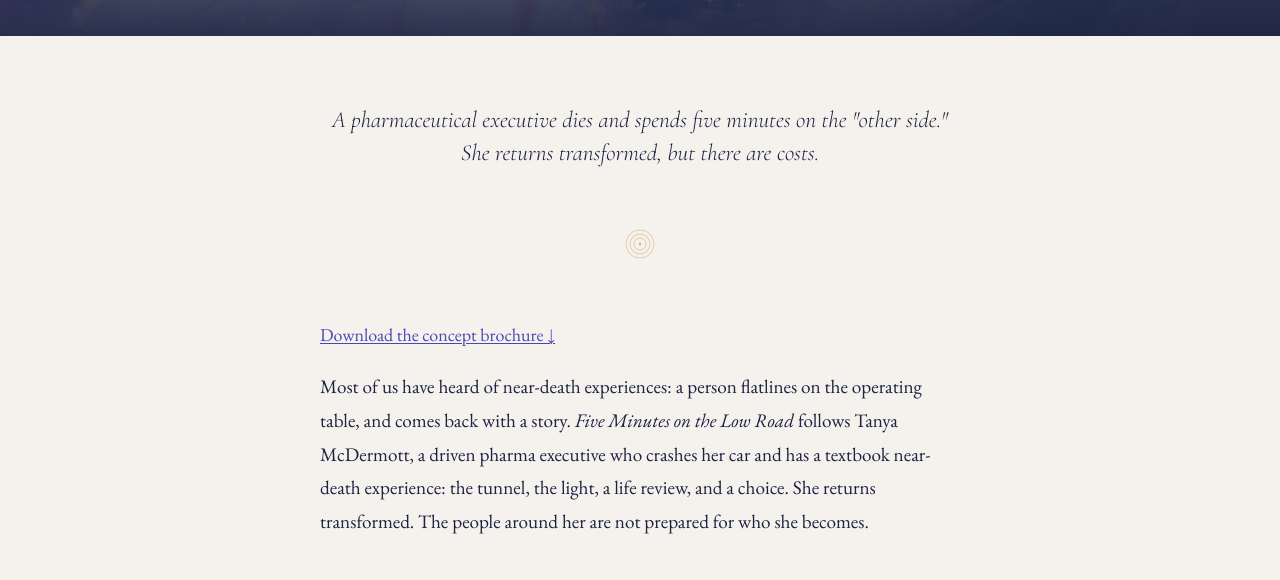
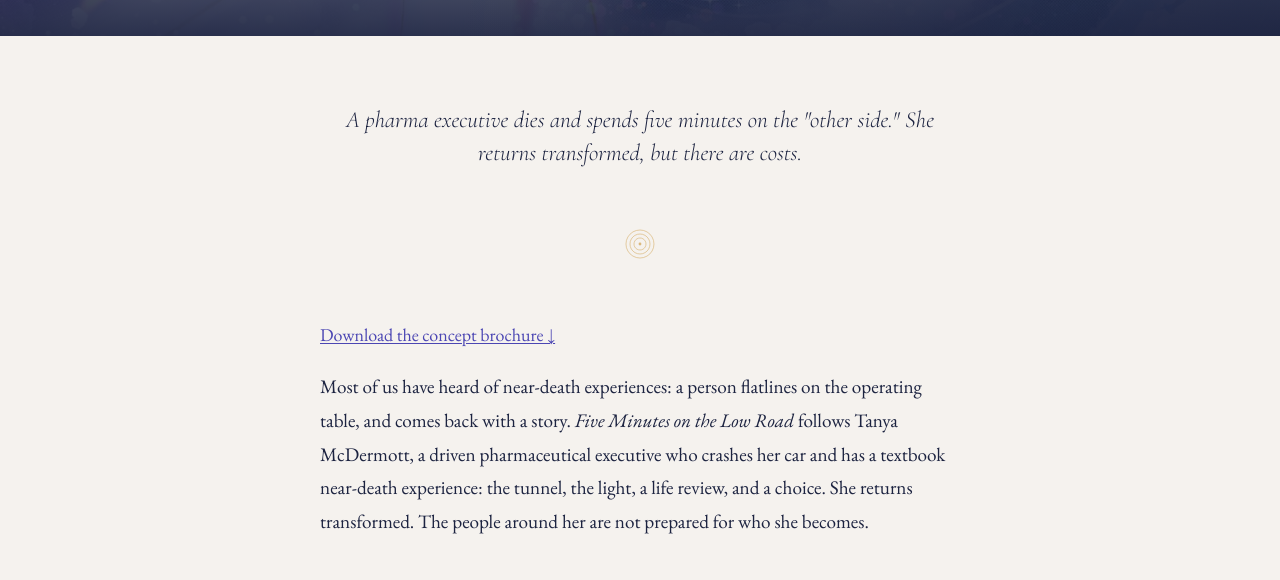
Before and after one commit to CharlesTBetz/5mlowroad, a Jekyll site: the page built from index.md, in a window 1280 px wide. Shown: the part 775-1355 px from the top of the page. Built offline with Jekyll 4.4.1, drawn with Linux system fonts in a browser that asks for light colours.

Commit message:
Home: "pharma" in the tagline, "pharmaceutical" in the description
Short form reads punchier in the logline; the full word gets room in the
longer characterization.

Co-Authored-By: Claude Opus 4.8 (1M context) <noreply@anthropic.com>
Claude-Session: https://claude.ai/code/session_015cRxXaB5iadv9MAFDv9jfY

```diff
--- a/index.md
+++ b/index.md
@@ -22,14 +22,14 @@ description: A new musical about near-death experience, empathy, and transformat
 
 <div class="page">
 
-<p class="logline">A pharmaceutical executive dies and spends five minutes on the "other side." She returns transformed, but there are costs.</p>
+<p class="logline">A pharma executive dies and spends five minutes on the "other side." She returns transformed, but there are costs.</p>
 
 {% include divider.html %}
 
 <!-- Brief show description -->
 <section class="section">
   <p class="brochure-link"><a href="{{ '/assets/downloads/5min-brochure-2608.pdf' | relative_url }}" download>Download the concept brochure &darr;</a></p>
-  <p class="lead">Most of us have heard of near-death experiences: a person flatlines on the operating table, and comes back with a story. <em>Five Minutes on the Low Road</em> follows Tanya McDermott, a driven pharma executive who crashes her car and has a textbook near-death experience: the tunnel, the light, a life review, and a choice. She returns transformed. The people around her are not prepared for who she becomes.</p>
+  <p class="lead">Most of us have heard of near-death experiences: a person flatlines on the operating table, and comes back with a story. <em>Five Minutes on the Low Road</em> follows Tanya McDermott, a driven pharmaceutical executive who crashes her car and has a textbook near-death experience: the tunnel, the light, a life review, and a choice. She returns transformed. The people around her are not prepared for who she becomes.</p>
 </section>
 
 <!-- Featured song -->
```
